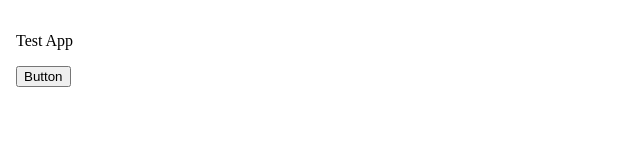
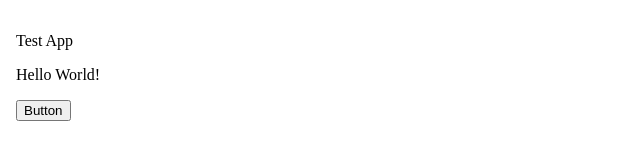
Before and after one commit to omaimaa777/my-electron-app---extended-learning, an Electron app: page index.html in a window 1280 px wide. Shown: the whole page, without its empty margins (0-640 px from the left). Drawn offline with Linux system fonts and the light colour scheme.

```diff
--- a/index.html
+++ b/index.html
@@ -9,6 +9,7 @@
 <body>
     <div class="app">
         <p>Test App</p>
+        <p>Hello World!</p>
         <button id="testButton">Button</button>
     </div>
     <script src="script.js"></script>
--- a/package.json
+++ b/package.json
@@ -4,5 +4,8 @@
   "main": "main.js",
   "scripts": {
     "start": "electron ."
+  },
+  "devDependencies": {
+    "electron": "^41.3.0"
   }
 }
```
Also changed, not shown: 2 other files.
